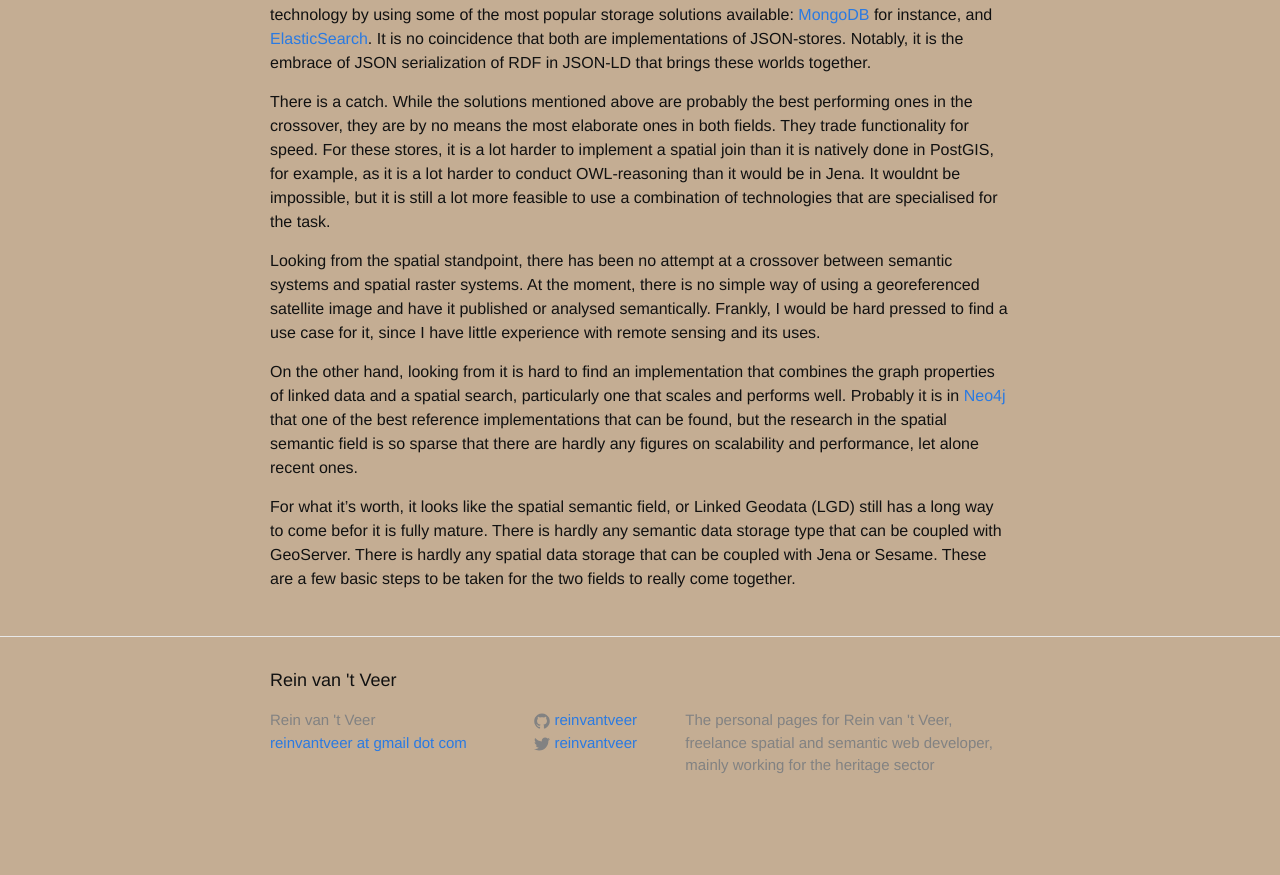
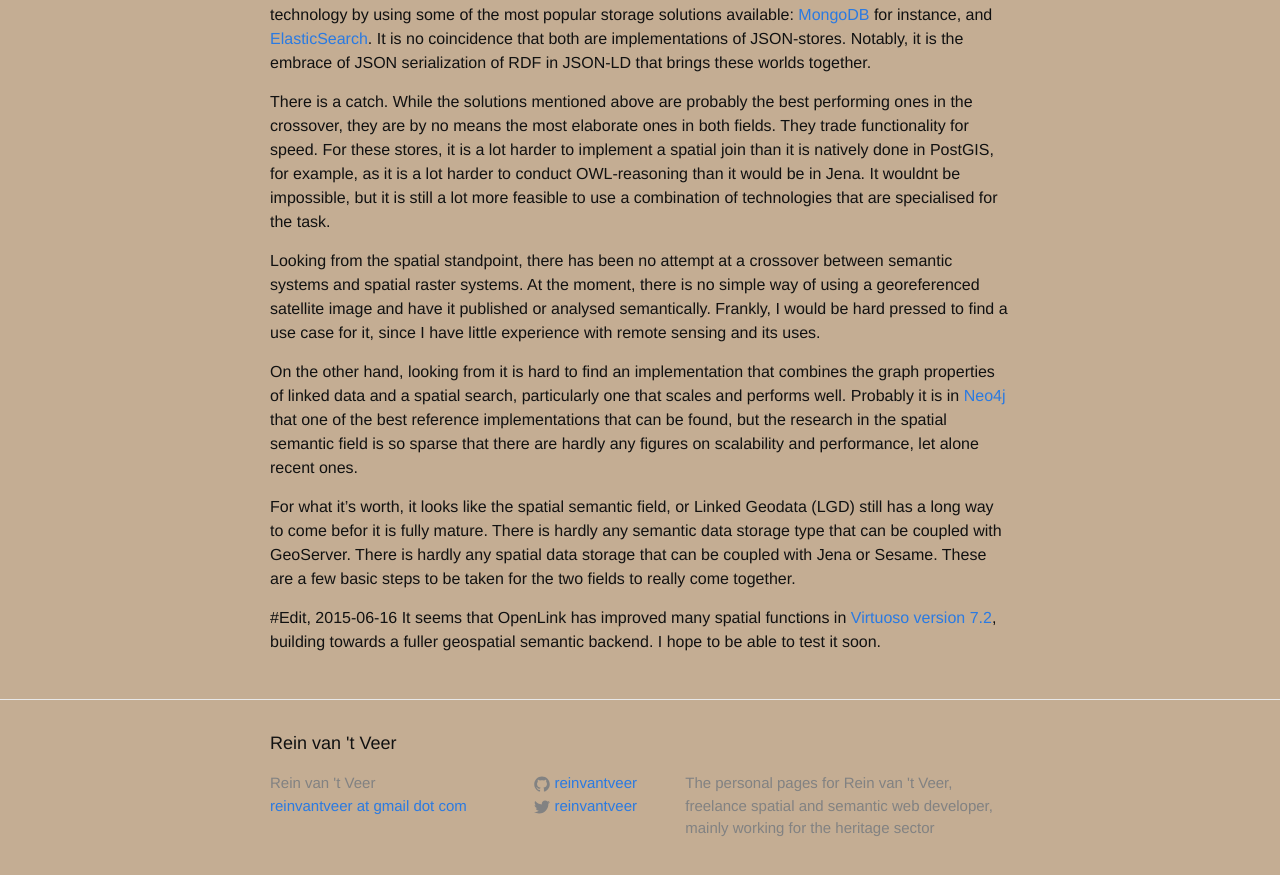
Before and after one commit to reinvantveer/reinvantveer.github.io, a Jekyll site: the page built from _posts/2015-06-15-what-it-means-to-be-a-spatial-semantic-web-developer.md, in a window 1280 px wide and 900 px high, scrolled down 1316 px. Shown: the top 875 px of the window. Built offline with Jekyll 4.4.1, drawn with Linux system fonts in a browser that asks for light colours; before the commit the page ends 2153 px from its top, so only the background shows below that.

Commit message:
Addition edit

```diff
--- a/_posts/2015-06-15-what-it-means-to-be-a-spatial-semantic-web-developer.md
+++ b/_posts/2015-06-15-what-it-means-to-be-a-spatial-semantic-web-developer.md
@@ -44,3 +44,6 @@
  On the other hand, looking from it is hard to find an implementation that combines the graph properties of linked data and a spatial search, particularly one that scales and performs well. Probably it is in [Neo4j](http://neo4j.com) that one of the best reference implementations that can be found, but the research in the spatial semantic field is so sparse that there are hardly any figures on scalability and performance, let alone recent ones.
 
  For what it's worth, it looks like the spatial semantic field, or Linked Geodata (LGD) still has a long way to come befor it is fully mature. There is hardly any semantic data storage type that can be coupled with GeoServer. There is hardly any spatial data storage that can be coupled with Jena or Sesame. These are a few basic steps to be taken for the two fields to really come together.
+
+ #Edit, 2015-06-16
+ It seems that OpenLink has improved many spatial functions in [Virtuoso version 7.2](http://virtuoso.openlinksw.com/dataspace/doc/dav/wiki/Main/VOSNews#2015-02-11 -- Virtuoso Open-Source Edition 7.2.0 Released), building towards a fuller geospatial semantic backend. I hope to be able to test it soon.
```
